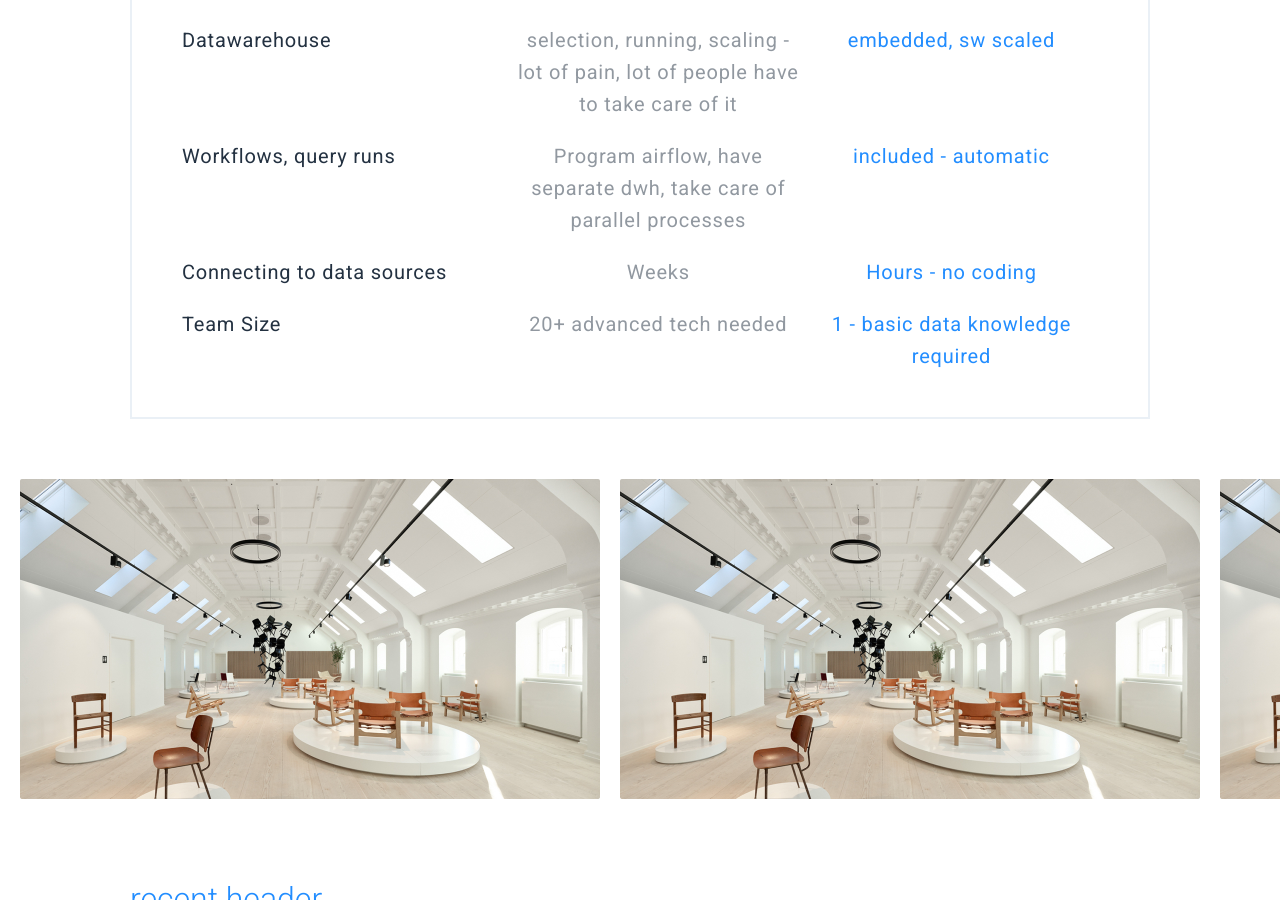
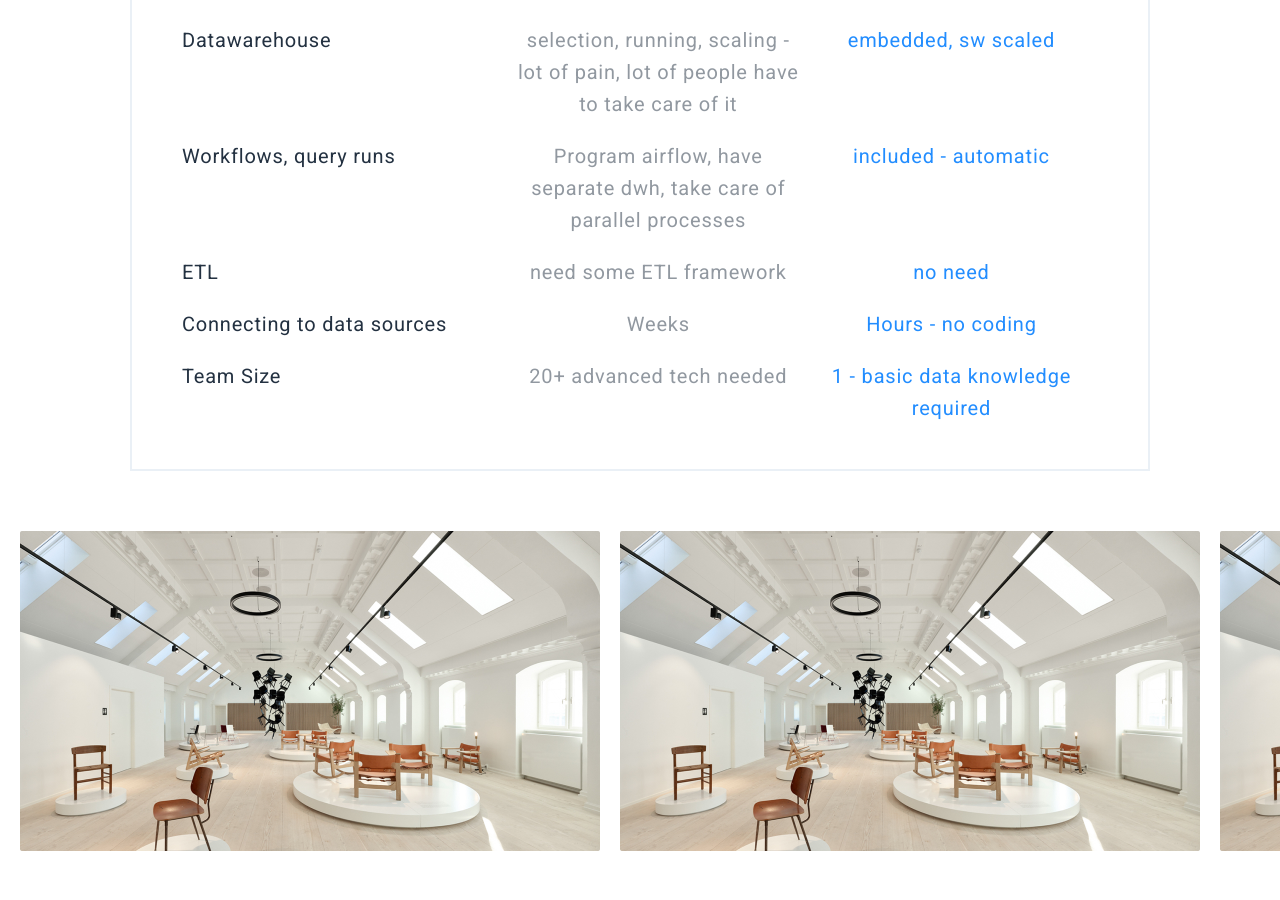
Before and after one commit to keboola/website, a Jekyll site: the page built from _product/index.md, in a window 1280 px wide and 900 px high, scrolled down 3570 px. Built offline with Jekyll 4.4.1, drawn with Linux system fonts in a browser that asks for light colours; nearby versions of some CDN libraries.

Commit message:
Update from Forestry.io - Updated index.md

```diff
--- a/_product/index.md
+++ b/_product/index.md
@@ -96,6 +96,9 @@ page_sections:
   - name: Workflows, query runs
     valueold: Program airflow, have separate dwh, take care of parallel processes
     valuenew: included - automatic
+  - name: ETL
+    valueold: need some ETL framework
+    valuenew: no need
   - name: Connecting to data sources
     valueold: Weeks
     valuenew: Hours - no coding
```
